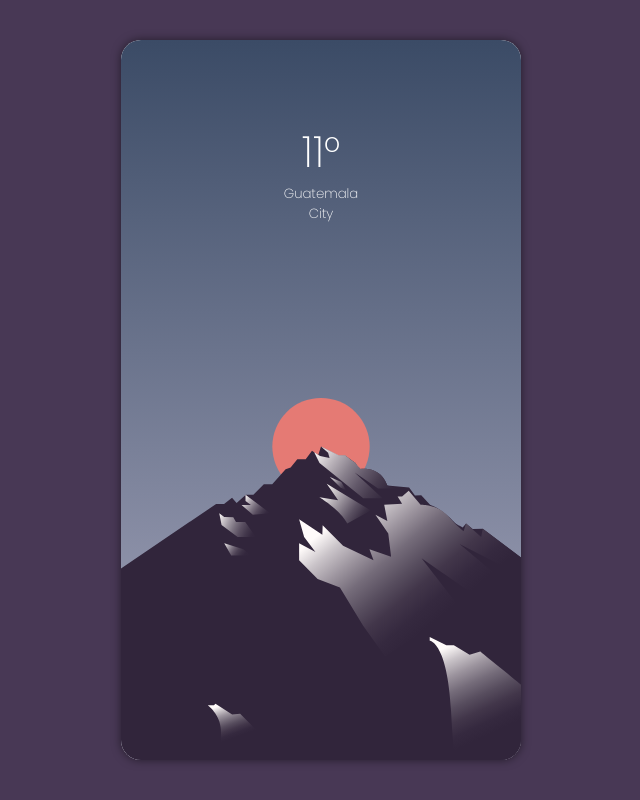
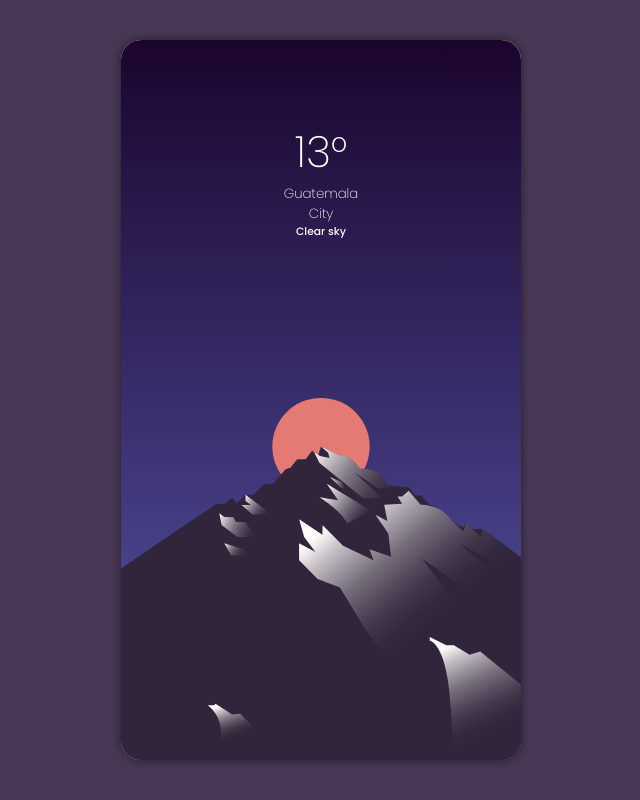
Before and after one commit to gusanitor8/stw_proyecto2, a React (Create React App) app: page / in a window 1280 px wide. Shown: the whole page, without its empty margins (319-959 px from the left). Built offline with nearby package versions, Linux system fonts and the light colour scheme; no server answers.

Commit message:
cambios a componentes

```diff
--- a/public/index.html
+++ b/public/index.html
@@ -7,7 +7,7 @@
     <meta name="theme-color" content="#000000" />
     <meta
       name="description"
-      content="Web site created using create-react-app"
+      content="Weather aplication"
     />
     <link rel="apple-touch-icon" href="%PUBLIC_URL%/logo192.png" />
     <!--
@@ -24,7 +24,7 @@
       work correctly both with client-side routing and a non-root public URL.
       Learn how to configure a non-root public URL by running `npm run build`.
     -->
-    <title>React App</title>
+    <title>Weather App</title>
   </head>
   <body>
     <noscript>You need to enable JavaScript to run this app.</noscript>
--- a/src/App.js
+++ b/src/App.js
@@ -8,14 +8,16 @@ function App() {
 
   const [weatherData, setWeatherData] = useState(null);
   const [city, setCity] = useState('Guatemala City');
-  const [temperature, setTemperature] = useState(11);
-  const [rainRate, setRainRate] = useState(2);
-  const [weatherCode, setWeatherCode] = useState(801);
-  const [isNight, setIsNight] = useState(false);
+  const [temperature, setTemperature] = useState(13);
+  const [rainRate, setRainRate] = useState(1);
+  const [weatherCode, setWeatherCode] = useState(0);
+  const [isNight, setIsNight] = useState(true);
+  const [description, setDescription] = useState('Clear sky');
 
 
   async function fetchData() {
     const apiUrl = `http://api.weatherbit.io/v2.0/current?lat=${latitude}&lon=${longitude}&key=`;
+    console.log(apiUrl);
     try {
       const response = await fetch(apiUrl);
       if (!response.ok) {
@@ -61,6 +63,7 @@ function App() {
       setTemperature(weatherData.data[0].temp);
       setRainRate(weatherData.data[0].precip);
       setWeatherCode(weatherData.data[0].weather.code);
+      setDescription(weatherData.data[0].weather.description);
 
       if(weatherData.data[0].pod === 'n'){
         setIsNight(true);
@@ -77,7 +80,8 @@ function App() {
           temperature={temperature}
           rain={rainRate}
           weatherCode = {weatherCode}
-          isNight={isNight}/>
+          isNight={isNight}
+          description={description}/>
       </div>
     </>
   );
--- a/src/components/MainWidget.js
+++ b/src/components/MainWidget.js
@@ -16,13 +16,13 @@ function MainWidget(props){
         let updatedStyle = {};
 
         if(props.isNight){
-            setBgImage(mountainDay);
-            updatedStyle = {background: 'linear-gradient(to bottom, #3CAECC, #E5E5C4)'};
+            setBgImage(mountain);
+            updatedStyle = {background: 'linear-gradient(to bottom, #1B052E, #5757AA)'};
             setDynamicStyle(updatedStyle);
 
         } else {
-            setBgImage(mountain);
-            updatedStyle = {background: 'linear-gradient(to bottom, #1B052E, #5757AA)'};
+            setBgImage(mountainDay);
+            updatedStyle = {background: 'linear-gradient(to bottom, #3CAECC, #E5E5C4)'};
             setDynamicStyle(updatedStyle);
         }
     }, [props.isNight]);
@@ -31,9 +31,9 @@ function MainWidget(props){
     useEffect(() => {
         if(props.rain > 2){
             setClassNameRain('main-widget-background-rain');
-
         }
     },[props.rainRate]);
+
 
     useEffect(() => {
         let updatedStyle = {};
@@ -47,12 +47,16 @@ function MainWidget(props){
 
     },[props.weatherCode]);
 
+
     return(
         <>
             <div className='main-widget-container'>
                 <div className={classNameRain} style={dynamicStyle}>
                     <div className='temperature-component-container'>
-                        <Temperature temperature={props.temperature} city={props.city}/>
+                        <Temperature
+                            temperature={props.temperature}
+                            city={props.city}
+                            description={props.description}/>
                     </div>
                     <img className='main-widget-mountain' src={bgImage}></img>
                 </div>
--- a/src/components/Temperature.css
+++ b/src/components/Temperature.css
@@ -25,3 +25,9 @@
     font-weight: 300;
     text-align: center;
 }
+
+.temperature-container .temperature-description{
+    margin: 0;
+    font-weight: 500;
+    text-align: center;
+}
--- a/src/components/Temperature.js
+++ b/src/components/Temperature.js
@@ -6,6 +6,7 @@ function Temperature(props){
             <div className='temperature-container'>
                 <h1 className='temperature-current'>{props.temperature}°</h1>
                 <h5 className='temperature-city'>{props.city}</h5>
+                <h6 className='temperature-description'>{props.description}</h6>
             </div>
         </>
     );
```
Also changed, not shown: src/components/Rain.css (deleted), src/components/Rain.js (deleted), 1 other file (tests, documents, lock files or other folders).
